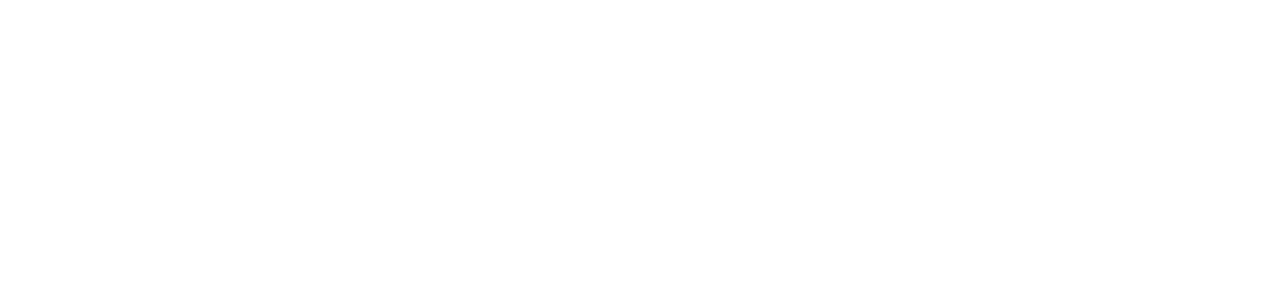
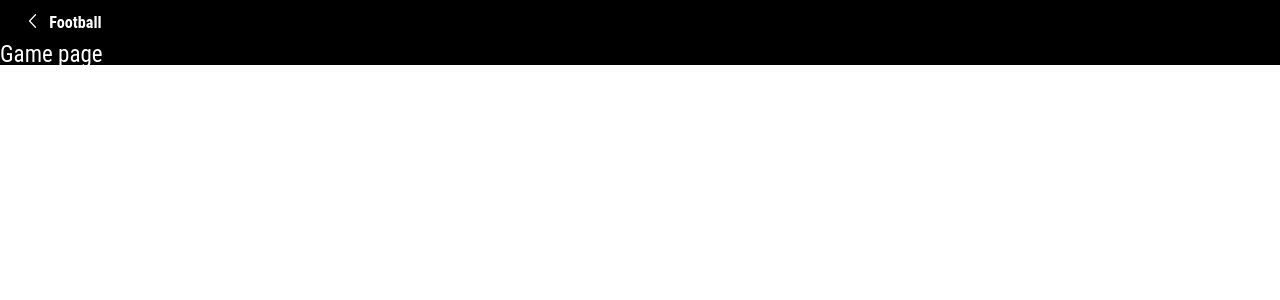
Before and after one commit to Virtual-Sports/Web, a React (Create React App) app: page /game/bet-radar-football-champions-cup in a window 1280 px wide. Shown: the top 300 px of the page. Built offline with nearby package versions, Linux system fonts and the light colour scheme.

Commit message:
Fixed header

```diff
--- a/src/App.js
+++ b/src/App.js
@@ -12,7 +12,7 @@ function App() {
             <div className="App">
                 <Switch>
                     <Route path="/" exact component={MainPage} />
-                    <Route path="/game" component={GamePage} />
+                    <Route path="/game/:id" component={GamePage} />
                 </Switch>
             </div>
         </Router>
--- a/src/components/GamePage/GamePage.jsx
+++ b/src/components/GamePage/GamePage.jsx
@@ -1,7 +1,13 @@
 import React from 'react'
+import Header from '../Header/Header'
 
 function GamePage() {
-    return <div></div>
+    return (
+        <div>
+            <Header isMainPage={false} />
+            <p>Game page</p>
+        </div>
+    )
 }
 
 export default GamePage
--- a/src/components/Header/Header.jsx
+++ b/src/components/Header/Header.jsx
@@ -1,11 +1,15 @@
 import React from 'react'
 import { Link } from 'react-router-dom'
+import PropTypes from 'prop-types'
 
 import styles from './Header.module.css'
 
-function Header() {
+Header.propTypes = {
+    isMainPage: PropTypes.bool.isRequired,
+}
+
+function Header({ isMainPage }) {
     const isAuthorized = false
-    const isMainPage = true
     const gameName = 'Football'
 
     const renderMainPageHeader = () => (
@@ -36,7 +40,7 @@ function Header() {
     const renderGamePageHeader = () => (
         <div className={styles['game']}>
             <Link to={'/'}>
-                <img src="./icons/back.svg" alt="back-arrow" />
+                <img src="../icons/back.svg" alt="back-arrow" />
             </Link>
             <p>{gameName}</p>
         </div>
--- a/src/components/MainPage/MainPage.jsx
+++ b/src/components/MainPage/MainPage.jsx
@@ -27,7 +27,7 @@ function MainPage({ initialize }) {
 
     return (
         <div className={styles['container']}>
-            <Header />
+            <Header isMainPage={true} />
 
             <div className={styles['main-content']}>
                 <div className={styles['sidebar']}>
```
